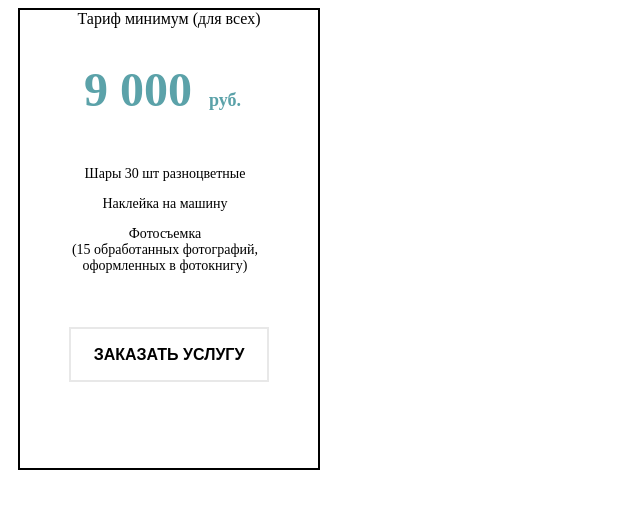
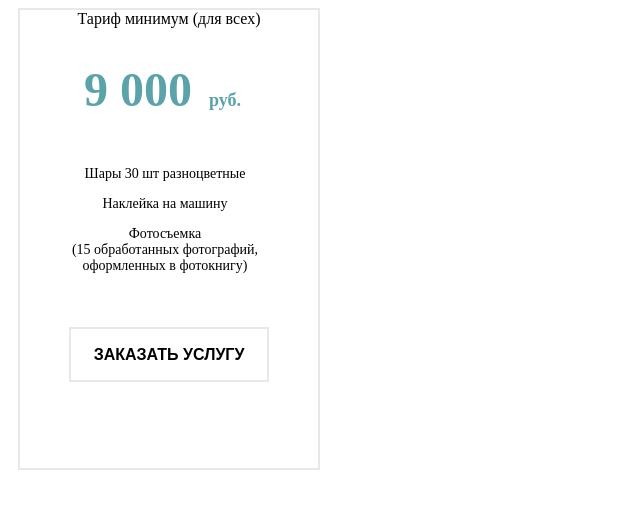
Before and after one commit to VadimZyuzelev/test_project, a plain HTML site: page index.html in a window 1280 px wide. Shown: the whole page, without its empty margins (0-640 px from the left). Drawn offline with Linux system fonts and the light colour scheme.

```diff
--- a/css/main.css
+++ b/css/main.css
@@ -7,7 +7,7 @@
   height: 462px;
   margin: 5px 0 0 10px;
   text-align: center;
-  border: 2px solid black;
+  border: 2px solid #e8e8e8;
 }
 
 .main h2 {
```
